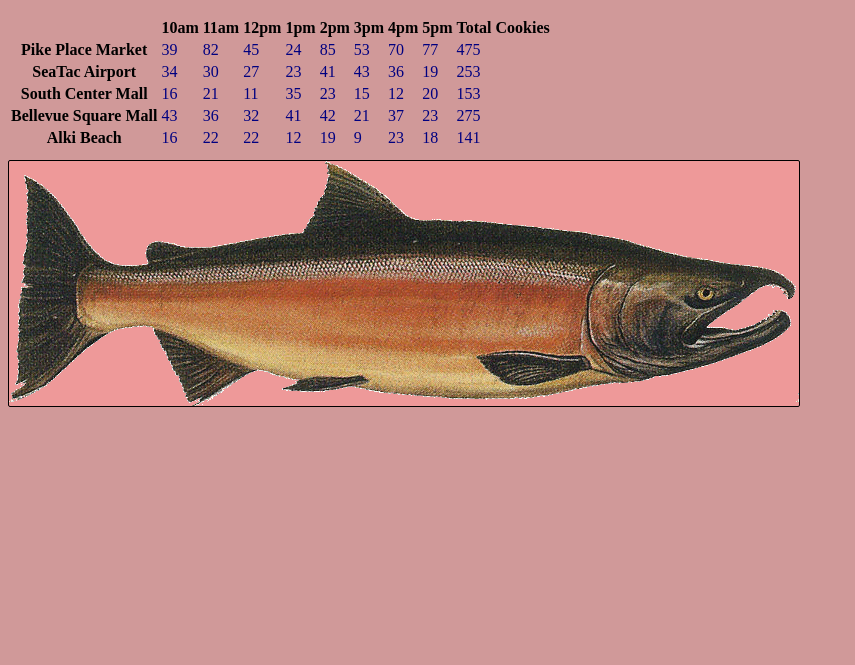
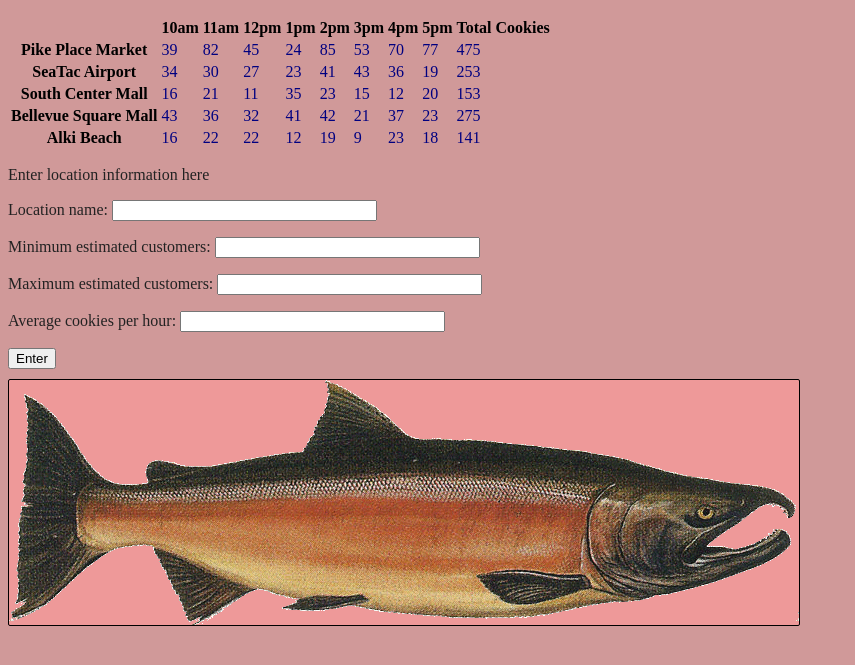
Before and after one commit to AaronFilson/cookie-stand, a plain HTML site: page sales.html in a window 1280 px wide. Shown: the part 105-770 px from the top of the page, without its empty margins (0-855 px from the left). Drawn offline with Linux system fonts and the light colour scheme.

Commit message:
added form

```diff
--- a/sales.html
+++ b/sales.html
@@ -14,6 +14,25 @@
   <h3>This is a list of the cookies needed by location.</h3>
   <table id='salesTable'></table>
 
+
+  <form>
+  	<p>Enter location information here</p>
+  	<p>Location name:
+  		<input type="text" name="locName" size="30" /></p>
+
+  	<p>Minimum estimated customers:
+  		<input type="text" name="minCust" size="30" /></p>
+
+  	<p>Maximum estimated customers:
+  		<input type="text" name="maxCust" size="30" /></p>
+
+  	<p>Average cookies per hour:
+  		<input type="text" name="cookiePerHour" size="30" /></p>
+
+  	<button id="salesInput" type="click">Enter</button>
+  </form>
+
+
   <script src="app.js"></script>
 
   <!-- Last node, so we feature the logo at the bottom of the page. -->
```
